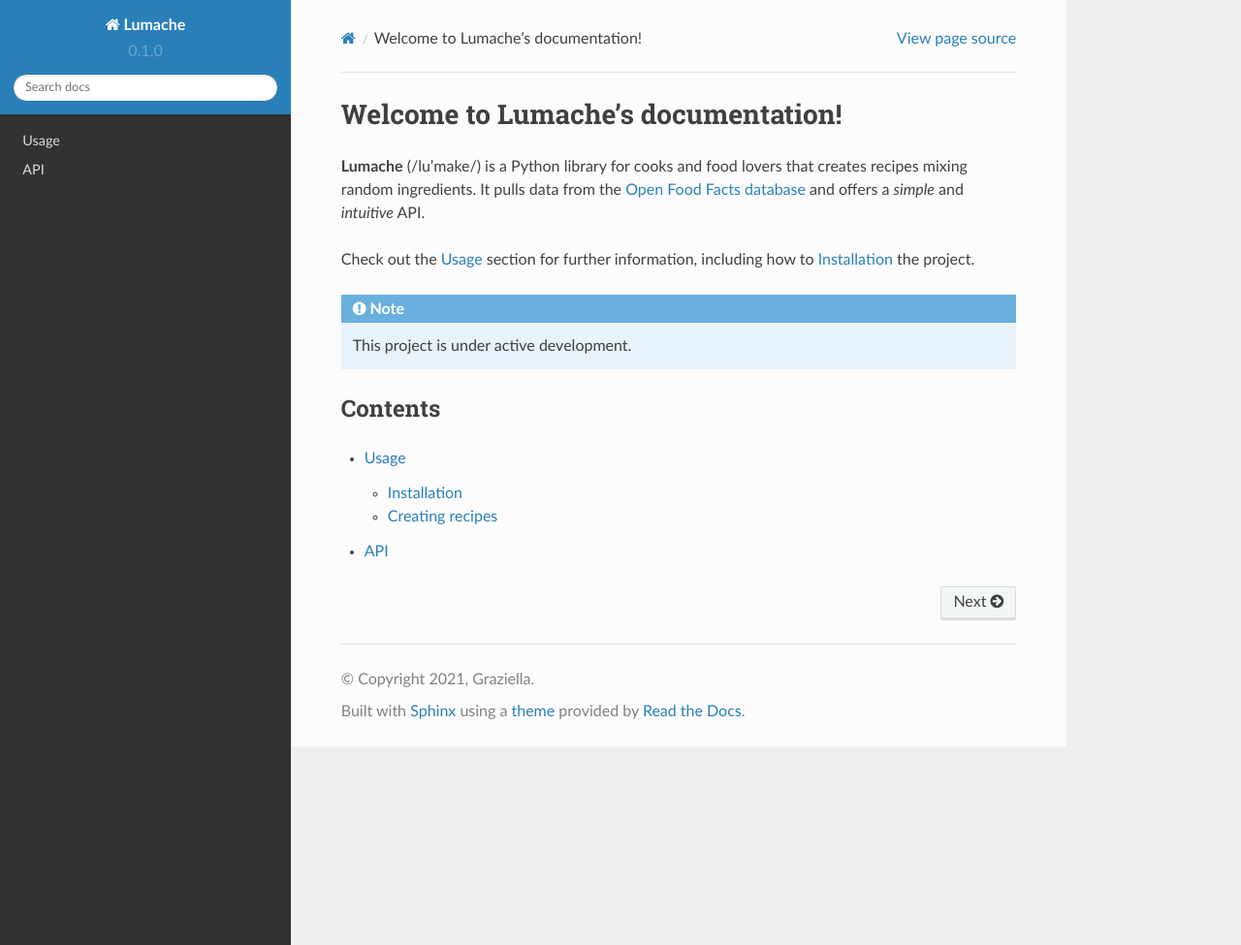
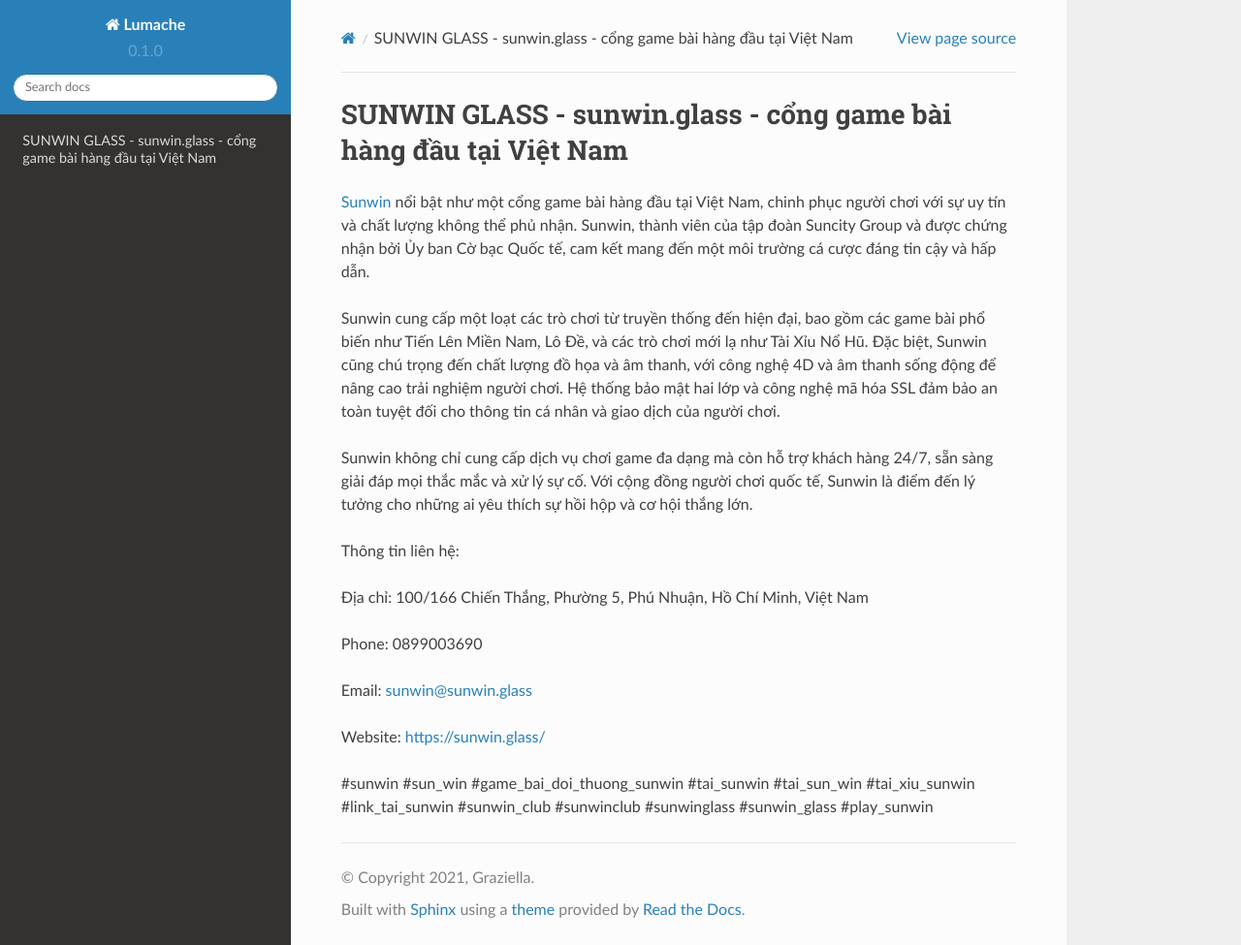
Before and after one commit to vqtranquocthuan424/sunwinglass, a Sphinx documentation site: the page built from docs/source/index.rst, in a window 1280 px wide and 975 px high. Shown: the whole window at 97% size. Built offline with Sphinx 7.4.7 and the Read the Docs theme 2.0.0, drawn with Linux system fonts in a browser that asks for light colours.

Commit message:
Update index.rst

```diff
--- a/docs/source/index.rst
+++ b/docs/source/index.rst
@@ -1,22 +1,20 @@
-Welcome to Lumache's documentation!
+SUNWIN GLASS - sunwin.glass - cổng game bài hàng đầu tại Việt Nam
 ===================================
 
-**Lumache** (/lu'make/) is a Python library for cooks and food lovers
-that creates recipes mixing random ingredients.
-It pulls data from the `Open Food Facts database <https://world.openfoodfacts.org/>`_
-and offers a *simple* and *intuitive* API.
+`Sunwin <https://sunwin.glass/>`_ nổi bật như một cổng game bài hàng đầu tại Việt Nam, chinh phục người chơi với sự uy tín và chất lượng không thể phủ nhận. Sunwin, thành viên của tập đoàn Suncity Group và được chứng nhận bởi Ủy ban Cờ bạc Quốc tế, cam kết mang đến một môi trường cá cược đáng tin cậy và hấp dẫn.
 
-Check out the :doc:`usage` section for further information, including
-how to :ref:`installation` the project.
+Sunwin cung cấp một loạt các trò chơi từ truyền thống đến hiện đại, bao gồm các game bài phổ biến như Tiến Lên Miền Nam, Lô Đề, và các trò chơi mới lạ như Tài Xỉu Nổ Hũ. Đặc biệt, Sunwin cũng chú trọng đến chất lượng đồ họa và âm thanh, với công nghệ 4D và âm thanh sống động để nâng cao trải nghiệm người chơi. Hệ thống bảo mật hai lớp và công nghệ mã hóa SSL đảm bảo an toàn tuyệt đối cho thông tin cá nhân và giao dịch của người chơi.
 
-.. note::
+Sunwin không chỉ cung cấp dịch vụ chơi game đa dạng mà còn hỗ trợ khách hàng 24/7, sẵn sàng giải đáp mọi thắc mắc và xử lý sự cố. Với cộng đồng người chơi quốc tế, Sunwin là điểm đến lý tưởng cho những ai yêu thích sự hồi hộp và cơ hội thắng lớn.
 
-   This project is under active development.
+Thông tin liên hệ:
 
-Contents
---------
+Địa chỉ: 100/166 Chiến Thắng, Phường 5, Phú Nhuận, Hồ Chí Minh, Việt Nam
 
-.. toctree::
+Phone: 0899003690
 
-   usage
-   api
+Email: sunwin@sunwin.glass
+
+Website: https://sunwin.glass/
+
+#sunwin #sun_win #game_bai_doi_thuong_sunwin #tai_sunwin #tai_sun_win #tai_xiu_sunwin #link_tai_sunwin #sunwin_club #sunwinclub #sunwinglass #sunwin_glass #play_sunwin
```
